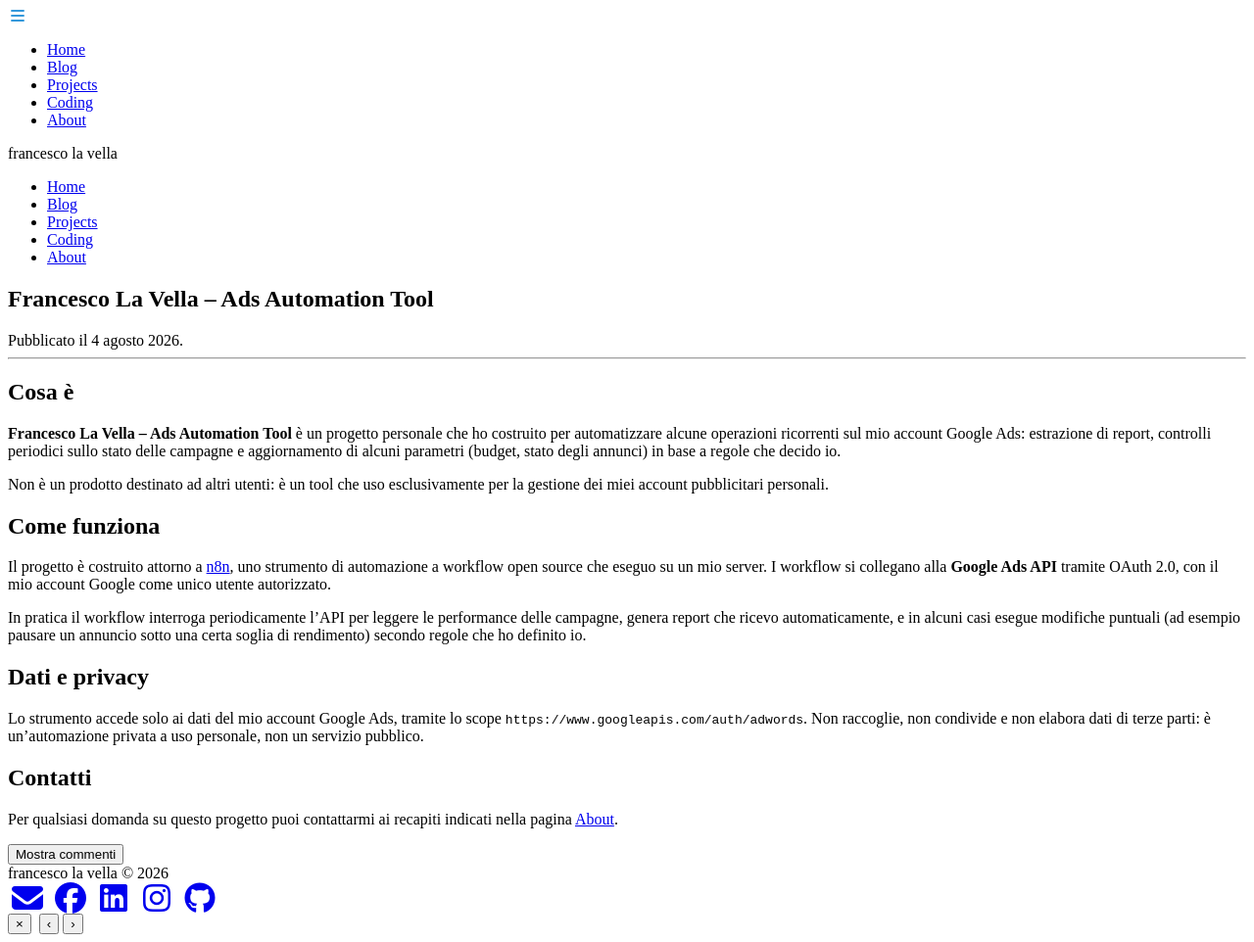
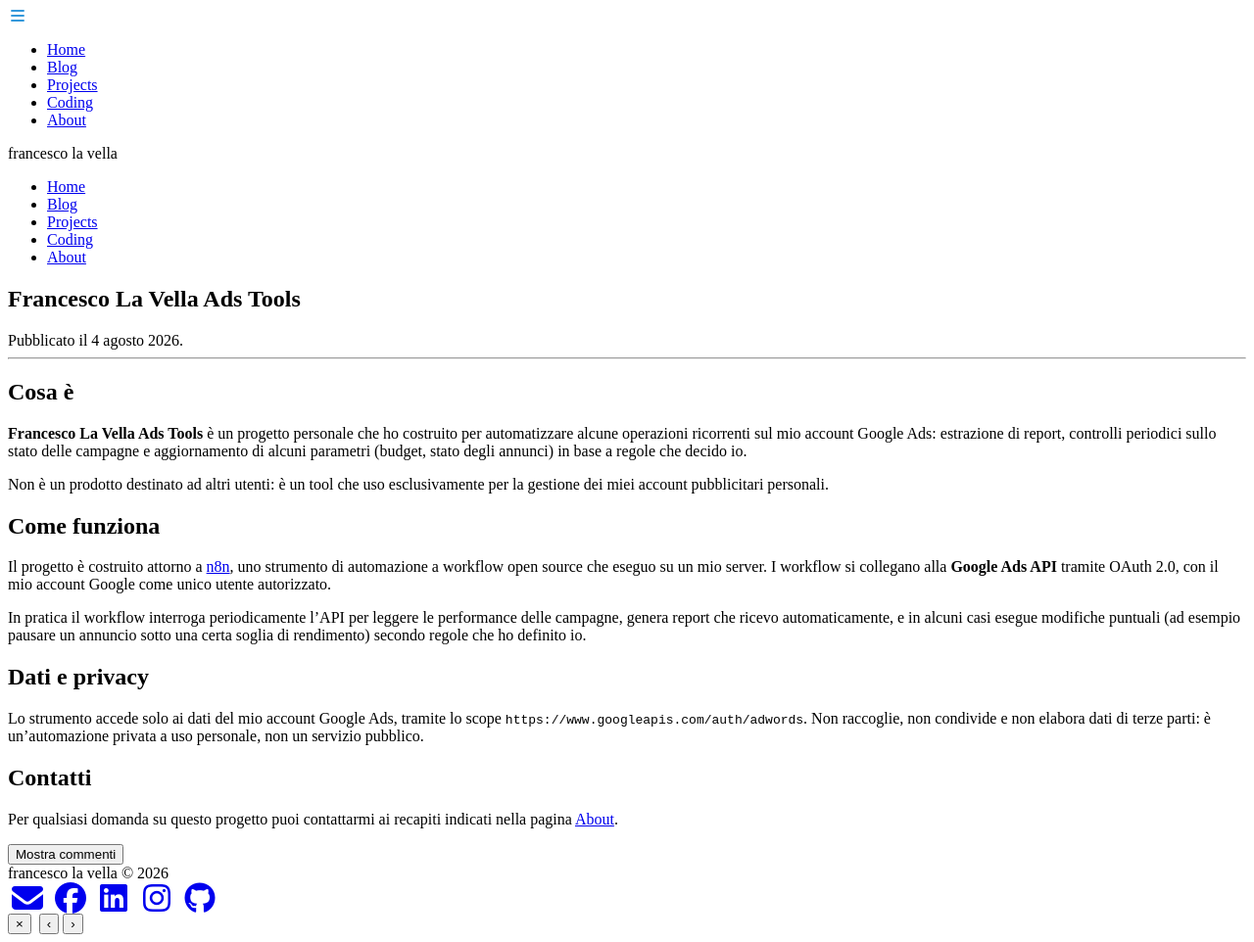
Before and after one commit to francescolv/francescolavella.it, a Jekyll site: the page built from _posts/2026-08-04-ads-automation-tool.md, in a window 1280 px wide. Shown: the whole page at 98% size. Built offline with Jekyll 4.4.1, drawn with Linux system fonts in a browser that asks for light colours; comment, search, counter and statistics services are not loaded.

Commit message:
Allinea nome app 'Francesco La Vella Ads Tools' con OAuth consent screen

```diff
--- a/_posts/2026-08-04-ads-automation-tool.md
+++ b/_posts/2026-08-04-ads-automation-tool.md
@@ -1,6 +1,6 @@
 ---
 layout: post
-title: "Francesco La Vella – Ads Automation Tool"
+title: "Francesco La Vella Ads Tools"
 image: /assets/img/profile-300.jpg
 date: 2026-08-04
 excerpt: "Uno strumento personale che uso per automatizzare la gestione e il reporting delle mie campagne Google Ads."
@@ -14,7 +14,7 @@ tags:
 
 ## Cosa è
 
-**Francesco La Vella – Ads Automation Tool** è un progetto personale che ho costruito per automatizzare alcune operazioni ricorrenti sul mio account Google Ads: estrazione di report, controlli periodici sullo stato delle campagne e aggiornamento di alcuni parametri (budget, stato degli annunci) in base a regole che decido io.
+**Francesco La Vella Ads Tools** è un progetto personale che ho costruito per automatizzare alcune operazioni ricorrenti sul mio account Google Ads: estrazione di report, controlli periodici sullo stato delle campagne e aggiornamento di alcuni parametri (budget, stato degli annunci) in base a regole che decido io.
 
 Non è un prodotto destinato ad altri utenti: è un tool che uso esclusivamente per la gestione dei miei account pubblicitari personali.
 
```
